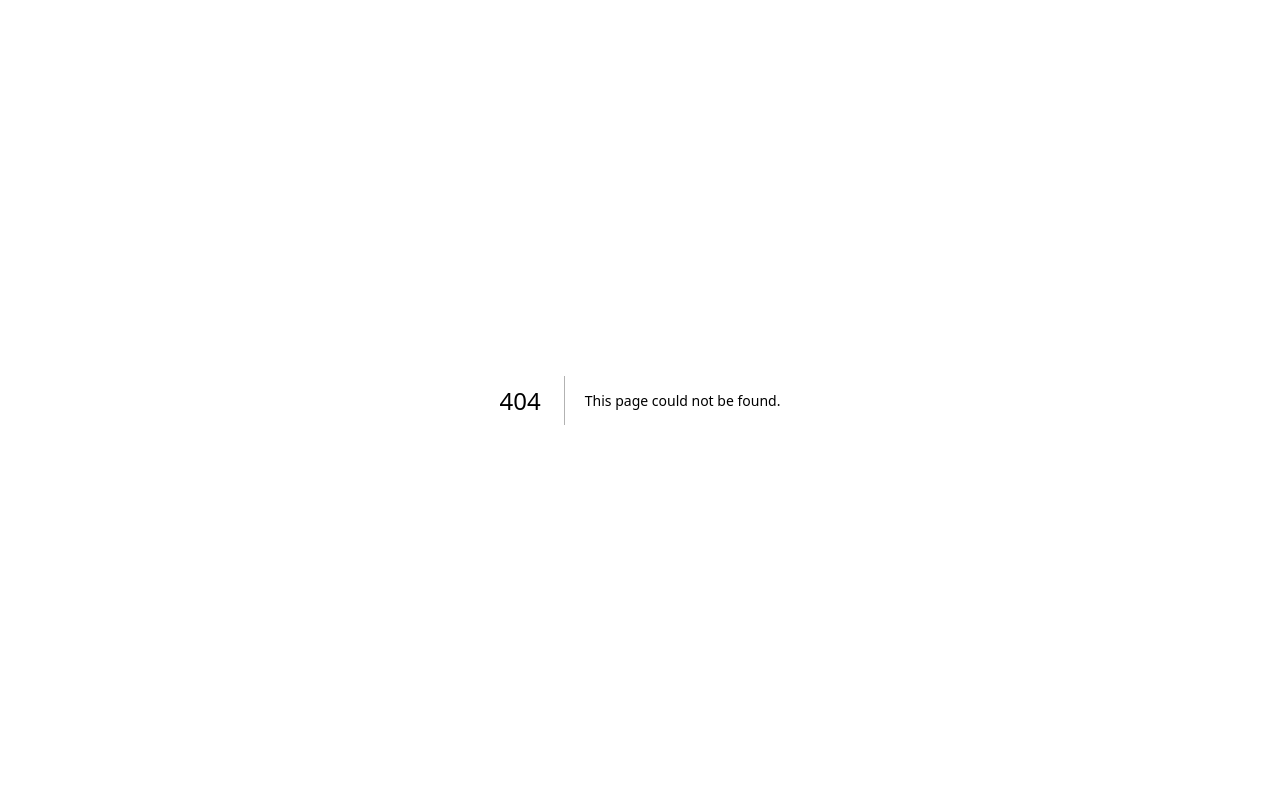
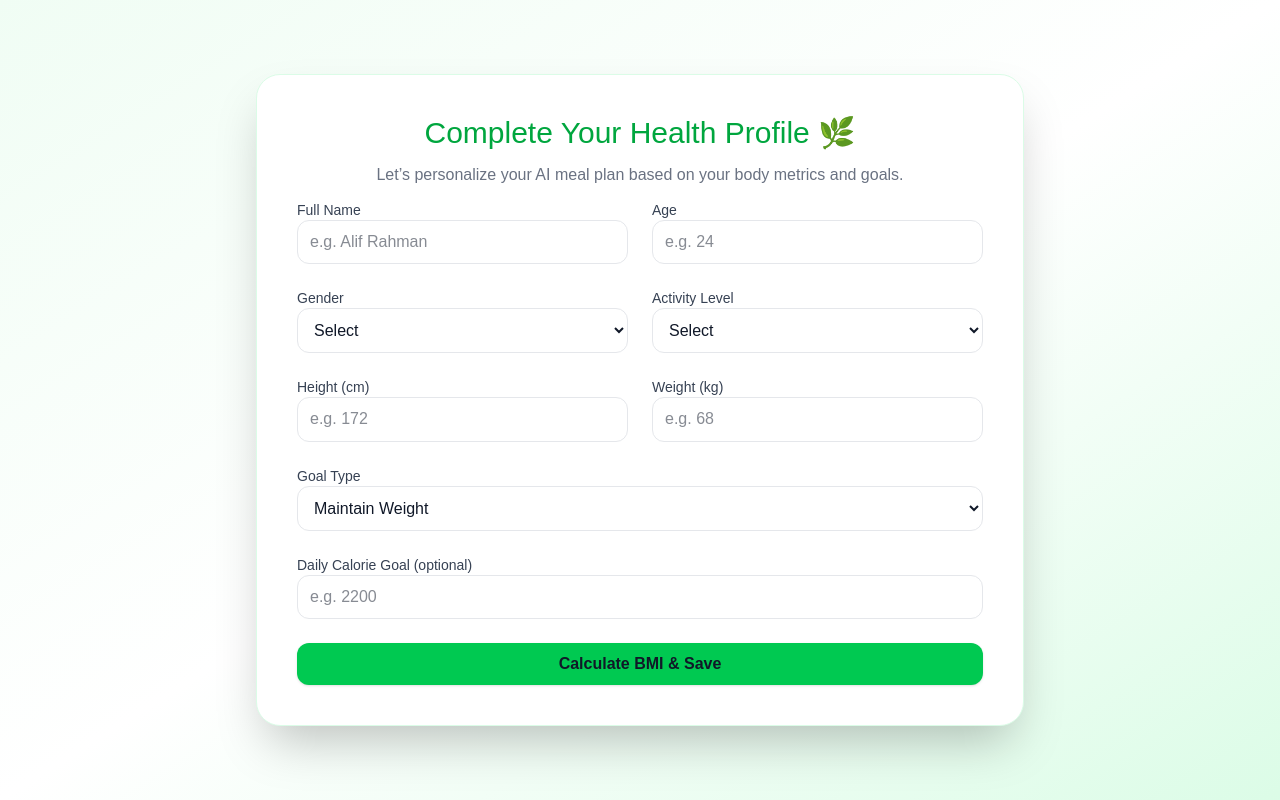
Before and after one commit to Shafaet1074/AI-Meal-Planner, a Next.js app: page /UserProfile in a window 1280 px wide. Before the commit this address had no page. Built offline with nearby package versions, Linux system fonts and the light colour scheme.

Commit message:
done some changes made 5

```diff
--- /dev/null
+++ b/src/app/UserProfile/page.tsx
@@ -0,0 +1,208 @@
+"use client";
+
+import { useState } from "react";
+import { motion } from "framer-motion";
+
+export default function UserProfileSetup() {
+  const [formData, setFormData] = useState({
+    name: "",
+    age: "",
+    gender: "",
+    height: "",
+    weight: "",
+    activity: "",
+    goalType: "maintain",
+    calorieGoal: "",
+  });
+
+ const [bmi, setBmi] = useState<string | null>(null);
+const [bmiStatus, setBmiStatus] = useState("");
+
+  const handleChange = (e: { target: { name: string; value: string; }; }) => {
+    setFormData({ ...formData, [e.target.name]: e.target.value });
+  };
+
+const calculateBMI = () => {
+  const { height, weight } = formData;
+  if (!height || !weight) return;
+
+  const heightNum = Number(height);
+  const weightNum = Number(weight);
+
+  if (isNaN(heightNum) || isNaN(weightNum)) return;
+
+  const heightM = heightNum / 100;
+  const bmiValue = (weightNum / (heightM * heightM)).toFixed(1); // string
+  const bmiValueNum = Number(bmiValue); // number for comparison
+
+  let status = "";
+  if (bmiValueNum < 18.5) status = "Underweight 😐";
+  else if (bmiValueNum < 25) status = "Normal ✅";
+  else if (bmiValueNum < 30) status = "Overweight ⚠️";
+  else status = "Obese 🚨";
+
+  setBmi(bmiValue);
+  setBmiStatus(status);
+};
+
+
+
+  const handleSubmit = (e) => {
+    e.preventDefault();
+    calculateBMI();
+    // Here you’d POST formData + BMI to backend
+    console.log("Submitted:", { ...formData, bmi });
+  };
+
+  return (
+    <div className="min-h-screen bg-gradient-to-br from-green-50 via-white to-green-100 flex items-center justify-center px-4 py-10">
+      <motion.div
+        initial={{ opacity: 0, y: 40 }}
+        animate={{ opacity: 1, y: 0 }}
+        className="w-full max-w-3xl bg-white shadow-2xl rounded-3xl p-10 border border-green-100"
+      >
+        <h1 className="text-3xl font-bold text-green-600 mb-6 text-center">
+          Complete Your Health Profile 🌿
+        </h1>
+        <p className="text-gray-500 text-center mb-10">
+          Let’s personalize your AI meal plan based on your body metrics and goals.
+        </p>
+
+        <form onSubmit={handleSubmit} className="grid grid-cols-1 md:grid-cols-2 gap-6">
+          <div>
+            <label className="text-sm font-medium text-gray-700">Full Name</label>
+            <input
+              name="name"
+              value={formData.name}
+              onChange={handleChange}
+              className="w-full mt-1 p-3 border border-gray-200 rounded-xl focus:ring-2 focus:ring-green-400 outline-none"
+              placeholder="e.g. Alif Rahman"
+              required
+            />
+          </div>
+
+          <div>
+            <label className="text-sm font-medium text-gray-700">Age</label>
+            <input
+              name="age"
+              type="number"
+              value={formData.age}
+              onChange={handleChange}
+              className="w-full mt-1 p-3 border border-gray-200 rounded-xl focus:ring-2 focus:ring-green-400 outline-none"
+              placeholder="e.g. 24"
+              required
+            />
+          </div>
+
+          <div>
+            <label className="text-sm font-medium text-gray-700">Gender</label>
+            <select
+              name="gender"
+              value={formData.gender}
+              onChange={handleChange}
+              className="w-full mt-1 p-3 border border-gray-200 rounded-xl focus:ring-2 focus:ring-green-400 outline-none"
+              required
+            >
+              <option value="">Select</option>
+              <option value="male">Male</option>
+              <option value="female">Female</option>
+              <option value="other">Other</option>
+            </select>
+          </div>
+
+          <div>
+            <label className="text-sm font-medium text-gray-700">Activity Level</label>
+            <select
+              name="activity"
+              value={formData.activity}
+              onChange={handleChange}
+              className="w-full mt-1 p-3 border border-gray-200 rounded-xl focus:ring-2 focus:ring-green-400 outline-none"
+              required
+            >
+              <option value="">Select</option>
+              <option value="sedentary">Sedentary</option>
+              <option value="moderate">Moderate</option>
+              <option value="active">Active</option>
+            </select>
+          </div>
+
+          <div>
+            <label className="text-sm font-medium text-gray-700">Height (cm)</label>
+            <input
+              name="height"
+              type="number"
+              value={formData.height}
+              onChange={handleChange}
+              className="w-full mt-1 p-3 border border-gray-200 rounded-xl focus:ring-2 focus:ring-green-400 outline-none"
+              placeholder="e.g. 172"
+              required
+            />
+          </div>
+
+          <div>
+            <label className="text-sm font-medium text-gray-700">Weight (kg)</label>
+            <input
+              name="weight"
+              type="number"
+              value={formData.weight}
+              onChange={handleChange}
+              className="w-full mt-1 p-3 border border-gray-200 rounded-xl focus:ring-2 focus:ring-green-400 outline-none"
+              placeholder="e.g. 68"
+              required
+            />
+          </div>
+
+          <div className="md:col-span-2">
+            <label className="text-sm font-medium text-gray-700">Goal Type</label>
+            <select
+              name="goalType"
+              value={formData.goalType}
+              onChange={handleChange}
+              className="w-full mt-1 p-3 border border-gray-200 rounded-xl focus:ring-2 focus:ring-green-400 outline-none"
+            >
+              <option value="maintain">Maintain Weight</option>
+              <option value="lose">Lose Weight</option>
+              <option value="gain">Gain Weight</option>
+            </select>
+          </div>
+
+          <div className="md:col-span-2">
+            <label className="text-sm font-medium text-gray-700">
+              Daily Calorie Goal (optional)
+            </label>
+            <input
+              name="calorieGoal"
+              type="number"
+              value={formData.calorieGoal}
+              onChange={handleChange}
+              className="w-full mt-1 p-3 border border-gray-200 rounded-xl focus:ring-2 focus:ring-green-400 outline-none"
+              placeholder="e.g. 2200"
+            />
+          </div>
+
+          <motion.button
+            whileHover={{ scale: 1.05 }}
+            whileTap={{ scale: 0.97 }}
+            type="submit"
+            className="md:col-span-2 mt-4 w-full py-3 bg-green-500 text-white font-semibold rounded-xl shadow hover:bg-green-600 transition"
+          >
+            Calculate BMI & Save
+          </motion.button>
+        </form>
+
+        {bmi && (
+          <motion.div
+            initial={{ opacity: 0, y: 10 }}
+            animate={{ opacity: 1, y: 0 }}
+            className="mt-10 text-center"
+          >
+            <h2 className="text-xl font-semibold text-gray-800">
+              Your BMI: <span className="text-green-600">{bmi}</span>
+            </h2>
+            <p className="text-gray-600 mt-2">{bmiStatus}</p>
+          </motion.div>
+        )}
+      </motion.div>
+    </div>
+  );
+}
```
